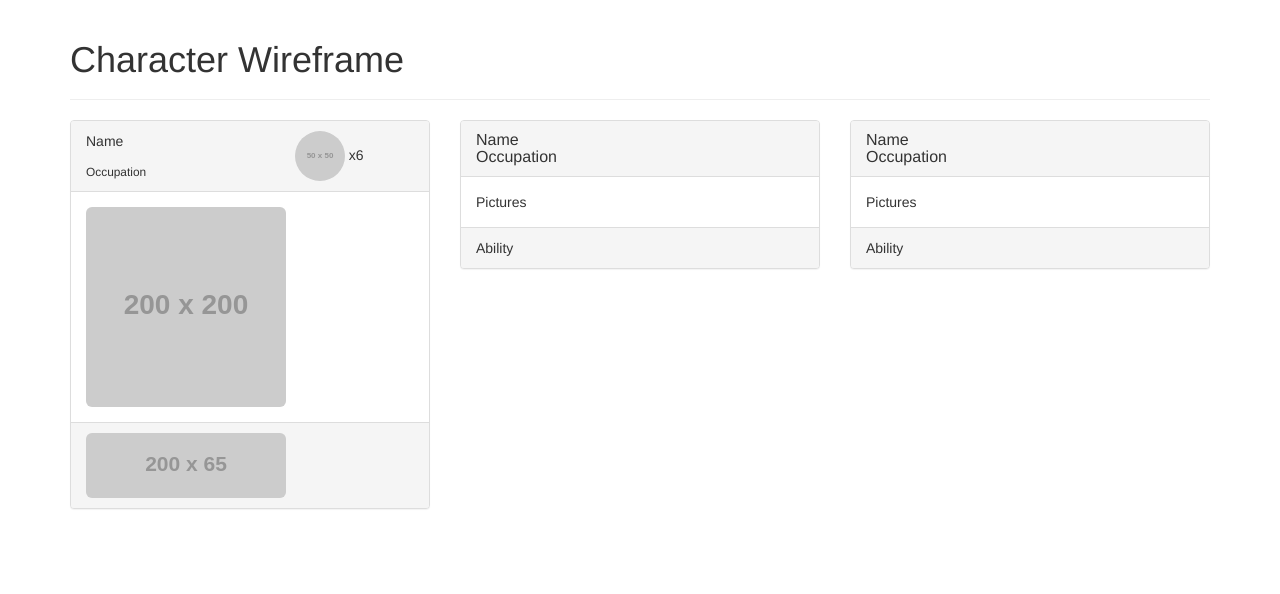
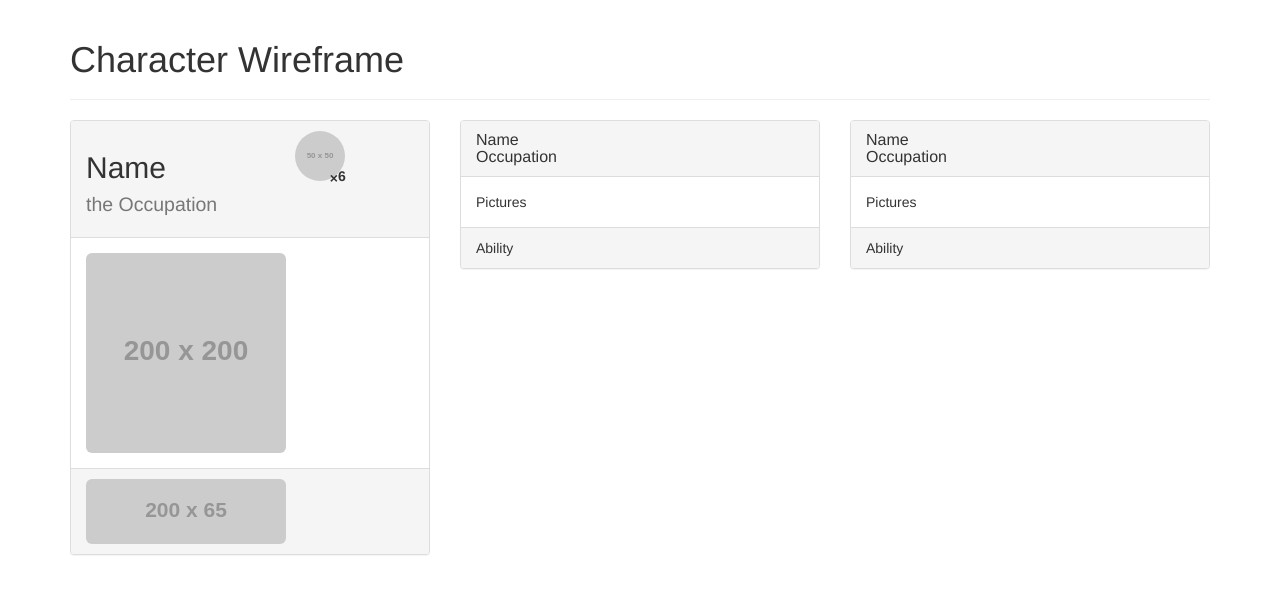
Before and after one commit to blackcatsoftware/tokaido, a plain HTML site: page wireframe.html in a window 1280 px wide. Drawn offline with nearby package versions, Linux system fonts and the light colour scheme; placeholder pictures from the web are drawn by us.

Commit message:
The coins placeholder looks really nice

```diff
--- a/wireframe.html
+++ b/wireframe.html
@@ -9,8 +9,18 @@
     <script src="https://maxcdn.bootstrapcdn.com/bootstrap/3.3.7/js/bootstrap.min.js"></script>
 
     <style>
-        .vbottom {
-            vertical-align: bottom;
+        .coin {
+            position: relative;
+            width: 100%;
+        }
+        .coin div {
+            position: absolute;
+            top: 35px;
+            left: 35px;
+            width: 100%;
+        }
+        .coin .coin-x {
+            vertical-align: text-top;
         }
     </style>
 </head>
@@ -27,13 +37,12 @@
                     <div class="panel-heading">
                         <div class="row">
                             <div class="col-xs-7">
-                                <p>Name</p>
-                                <small>Occupation</small>
+                                <h2>Name<br/><small>the Occupation</small></h2>
                             </div>
                             <div class="col-xs-5">
-                                <div class="vbottom">
+                                <div class="coin">
                                     <img src="http://via.placeholder.com/50x50" class="img-circle" alt="Coins">
-                                    <span class="text-right">x6</span>
+                                    <div><strong><span class="coin-x">&times;</span>6</strong></div>
                                 </div>
                             </div>
                         </div>
```
